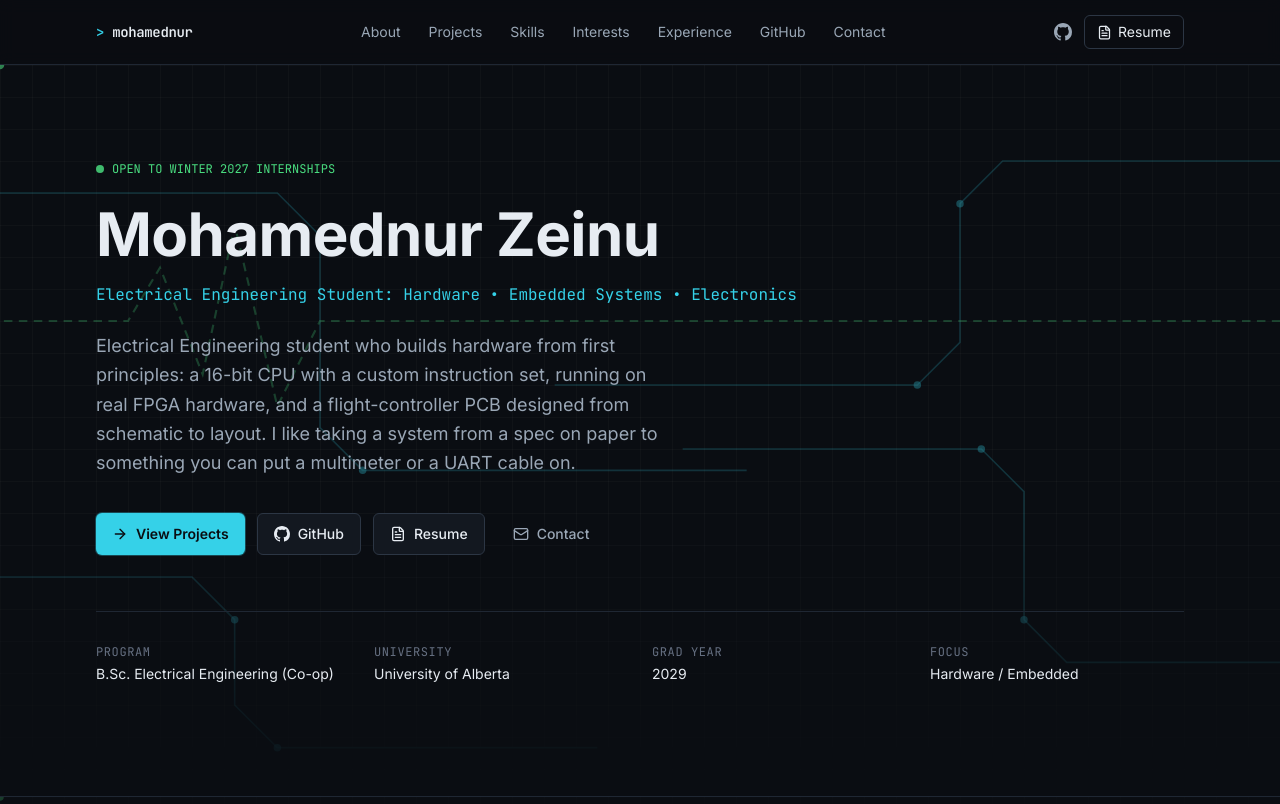
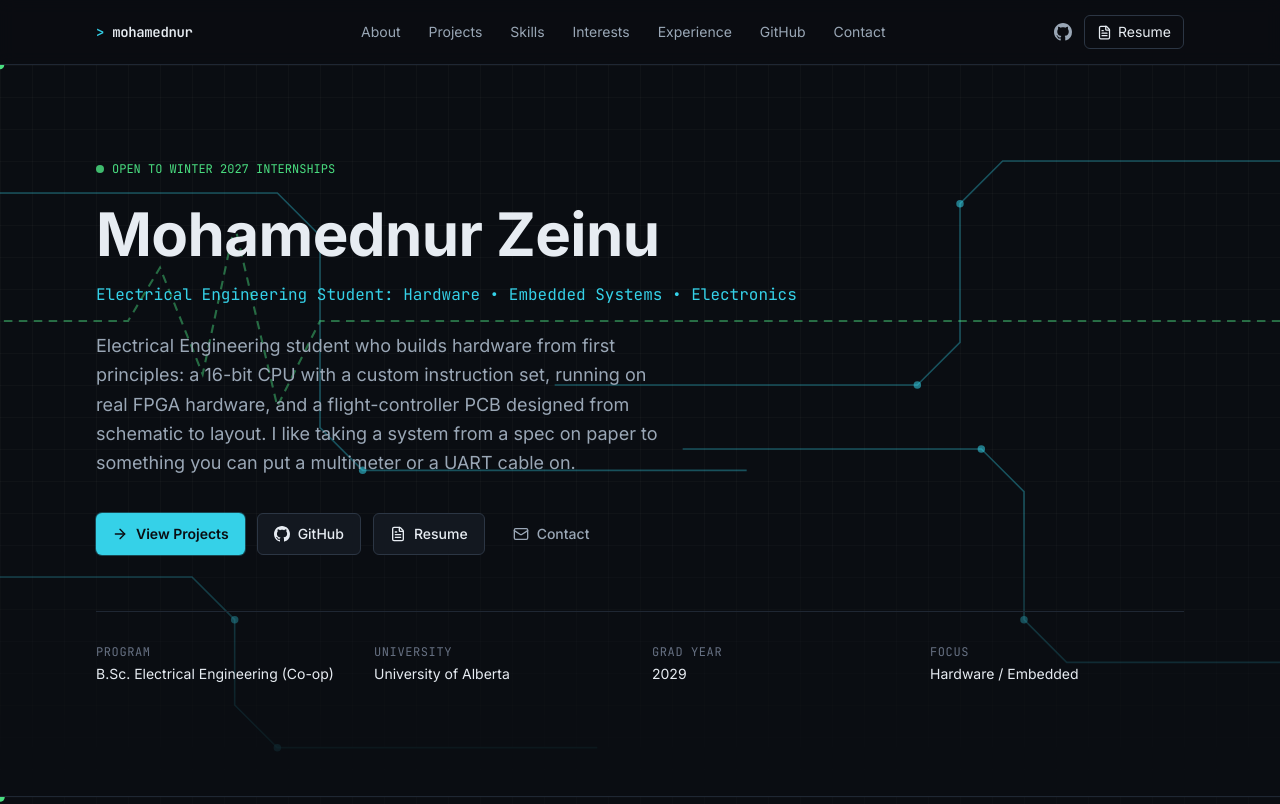
Before and after one commit to Gakuzisweet/portfolio, a React (Vite) app: page / in a window 1280 px wide. Shown: the top 804 px of the page. Built offline with nearby package versions, Linux system fonts and the light colour scheme.

Commit message:
section background visibility

```diff
--- a/src/components/CircuitBackground.tsx
+++ b/src/components/CircuitBackground.tsx
@@ -87,15 +87,15 @@ export function CircuitBackground({
       <div
         className={cn(
           "absolute inset-0 bg-grid",
-          isHero ? "mask-fade-b opacity-70" : "opacity-20"
+          isHero ? "mask-fade-b opacity-70" : "opacity-40"
         )}
       />
 
       <svg
         className={cn(
           "absolute inset-0 h-full w-full",
-          isHero ? "mask-fade-b opacity-[0.55]" : "opacity-[0.28]",
-          flip && "-scale-x-100"
+          isHero && "mask-fade-b",
+          flip && "scale-x-[-1]"
         )}
         viewBox="0 0 1200 700"
         fill="none"
@@ -138,25 +138,25 @@ export function CircuitBackground({
         ) : (
           set && (
             <>
-              <g stroke="var(--color-accent)" strokeWidth="1.5" strokeOpacity="0.3">
+              <g stroke="var(--color-accent)" strokeWidth="1.75" strokeOpacity="0.5">
                 {set.traces.map((d) => (
                   <path key={d} d={d} />
                 ))}
               </g>
-              <g fill="var(--color-accent)" fillOpacity="0.5">
+              <g fill="var(--color-accent)" fillOpacity="0.75">
                 {set.pads.map(([cx, cy]) => (
-                  <circle key={`${cx}-${cy}`} cx={cx} cy={cy} r="3" />
+                  <circle key={`${cx}-${cy}`} cx={cx} cy={cy} r="3.5" />
                 ))}
               </g>
               <path
                 d={set.signal}
                 stroke="var(--color-signal)"
-                strokeWidth="1.5"
-                strokeOpacity="0.32"
+                strokeWidth="2"
+                strokeOpacity="0.55"
                 strokeDasharray="7 6"
                 className="animate-dash"
               />
-              <circle r="3.5" fill="var(--color-signal)" opacity="0.8">
+              <circle r="4.5" fill="var(--color-signal)">
                 <animateMotion dur="9s" repeatCount="indefinite" path={set.signal} />
               </circle>
             </>
```
